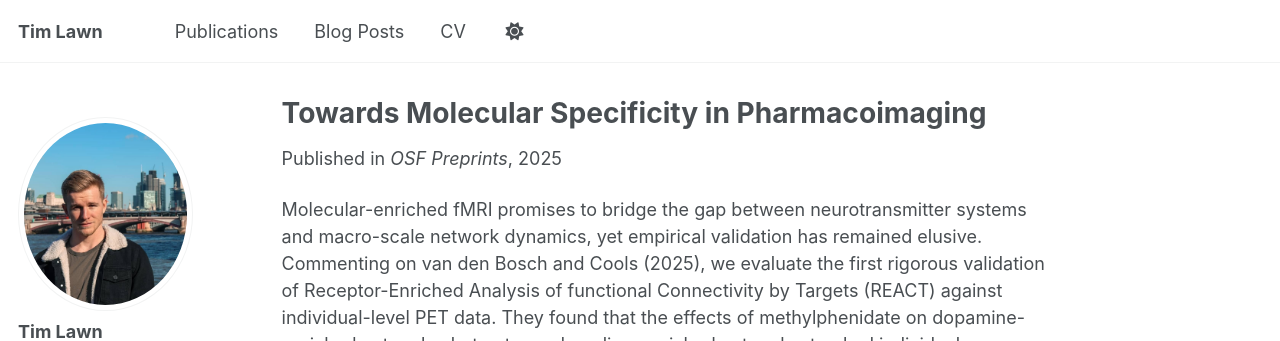
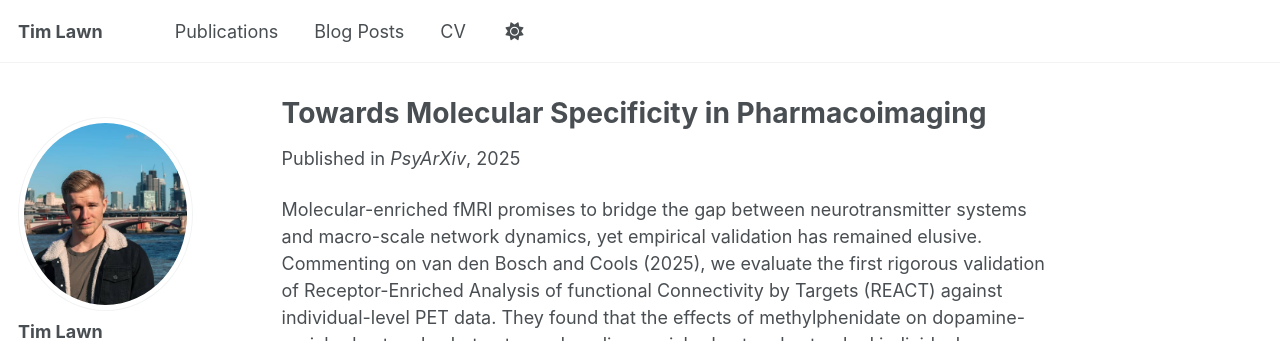
Before and after one commit to timlawn/timlawn.github.io, a Jekyll site: the page built from _publications/2025-11-28-molecular-specificity.md, in a window 1280 px wide and 1321 px high. Shown: the top 341 px of the window. Built offline with Jekyll 4.4.1, drawn with Linux system fonts in a browser that asks for light colours; some web fonts are replaced; a script that is not in the unit is left out.

Commit message:
Update 2025-11-28-molecular-specificity.md

```diff
--- a/_publications/2025-11-28-molecular-specificity.md
+++ b/_publications/2025-11-28-molecular-specificity.md
@@ -5,7 +5,7 @@ category: manuscripts
 permalink: /publication/2025-molecular-specificity-pharmacoimaging
 excerpt: ''
 date: 2025-11-28
-venue: 'OSF Preprints'
+venue: 'PsyArXiv'
 paperurl: 'https://timlawn.github.io/files/lawn-2025-molecular-specificity.pdf'
 citation: 'Lawn, T., & Mehta, M.A. (2025). Towards Molecular Specificity in Pharmacoimaging. <i>PsyArXiv</i>. doi:10.31234/osf.io/9quzp'
 ---
```
